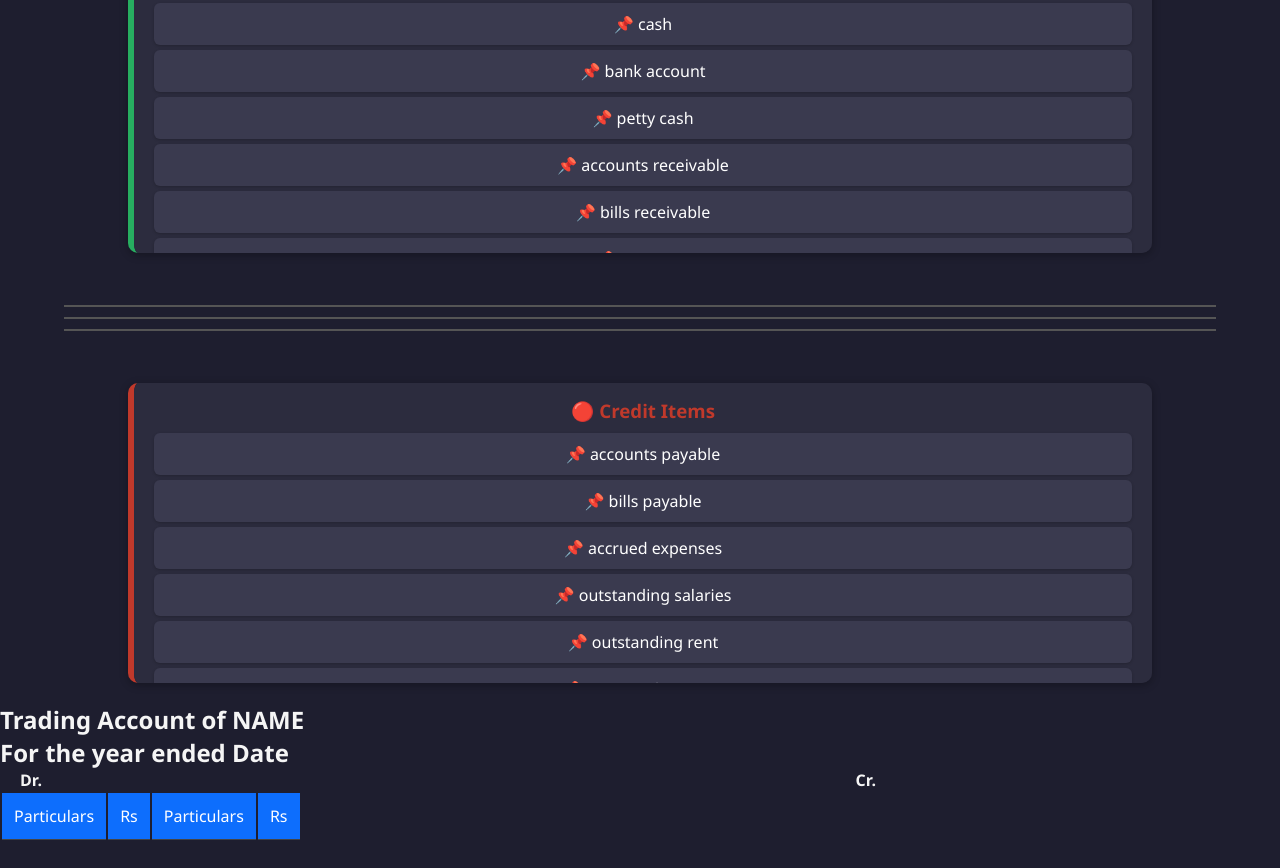
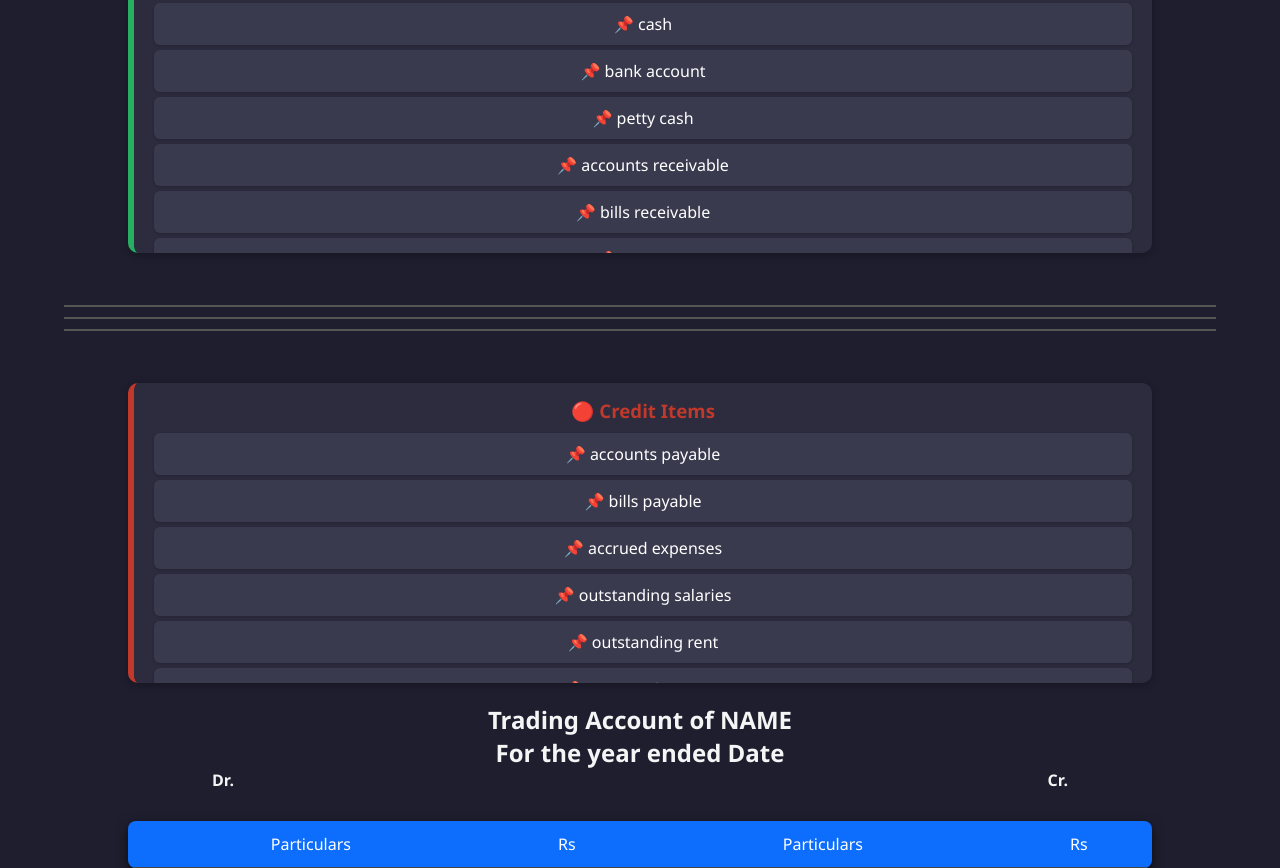
Before and after one commit to pixelKaushal/AccountHelp, a plain HTML site: page index.html in a window 1280 px wide. Shown: the part 608-1476 px from the top of the page. Before the commit the page ends 1450 px from the top, so only its background shows below. Drawn offline with Linux system fonts and the light colour scheme.

Commit message:
Update a.css

```diff
--- a/a.css
+++ b/a.css
@@ -220,3 +220,20 @@ hr {
 .styled-list li:hover {
   background: #4a4a6a;
 }
+.ta {
+  display: flex;
+  justify-content: center;
+  align-items: center;
+  flex-direction: column;
+  margin-top: 20px;
+  width: 100%;
+}
+.ta table {
+  width: 80%;
+  margin-top: 30px;
+  border-collapse: collapse;
+  background: #2c2c3e;
+  box-shadow: 0 4px 12px rgba(0, 0, 0, 0.6);
+  border-radius: 8px;
+  overflow: hidden;
+}
```
